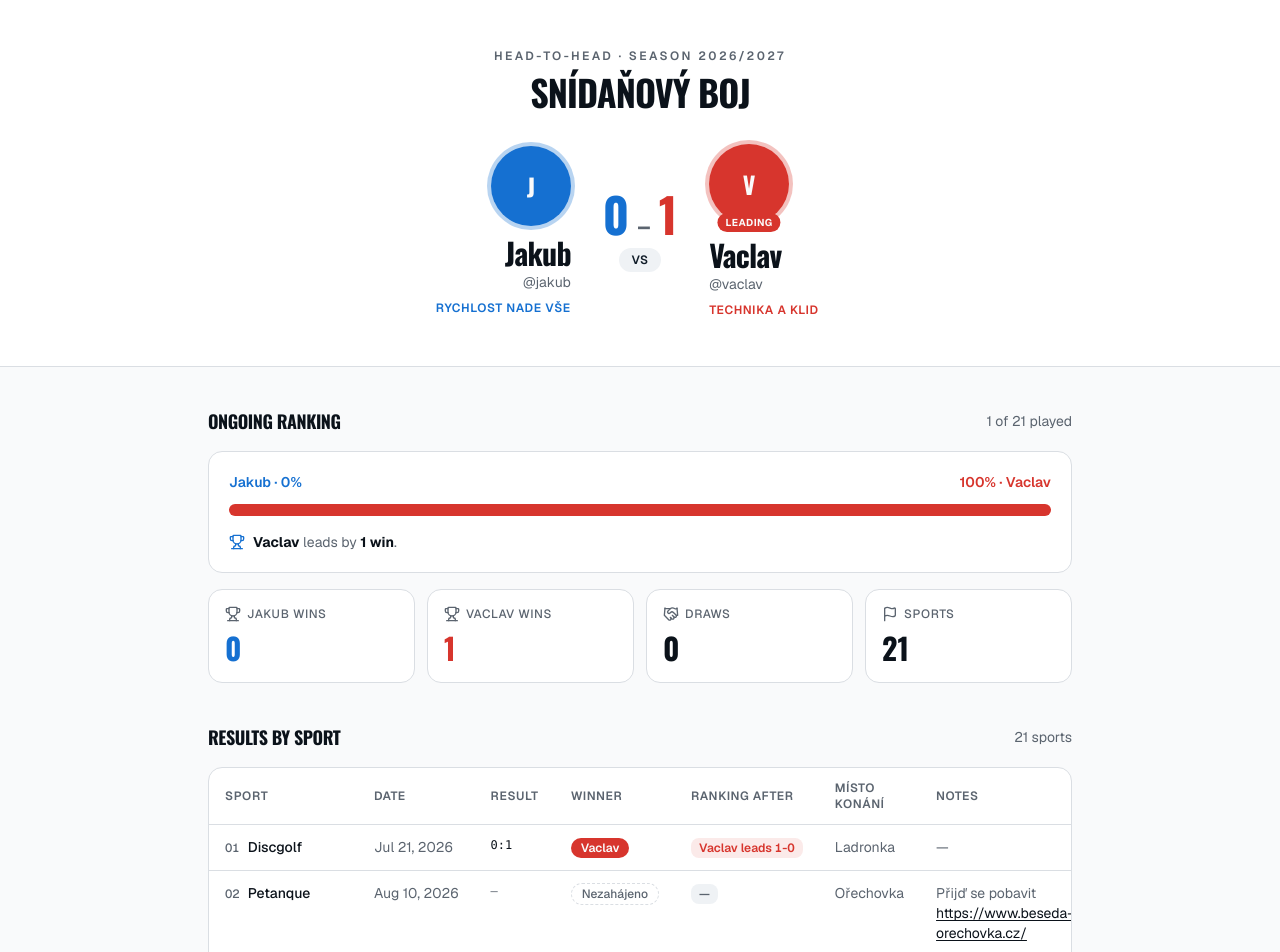
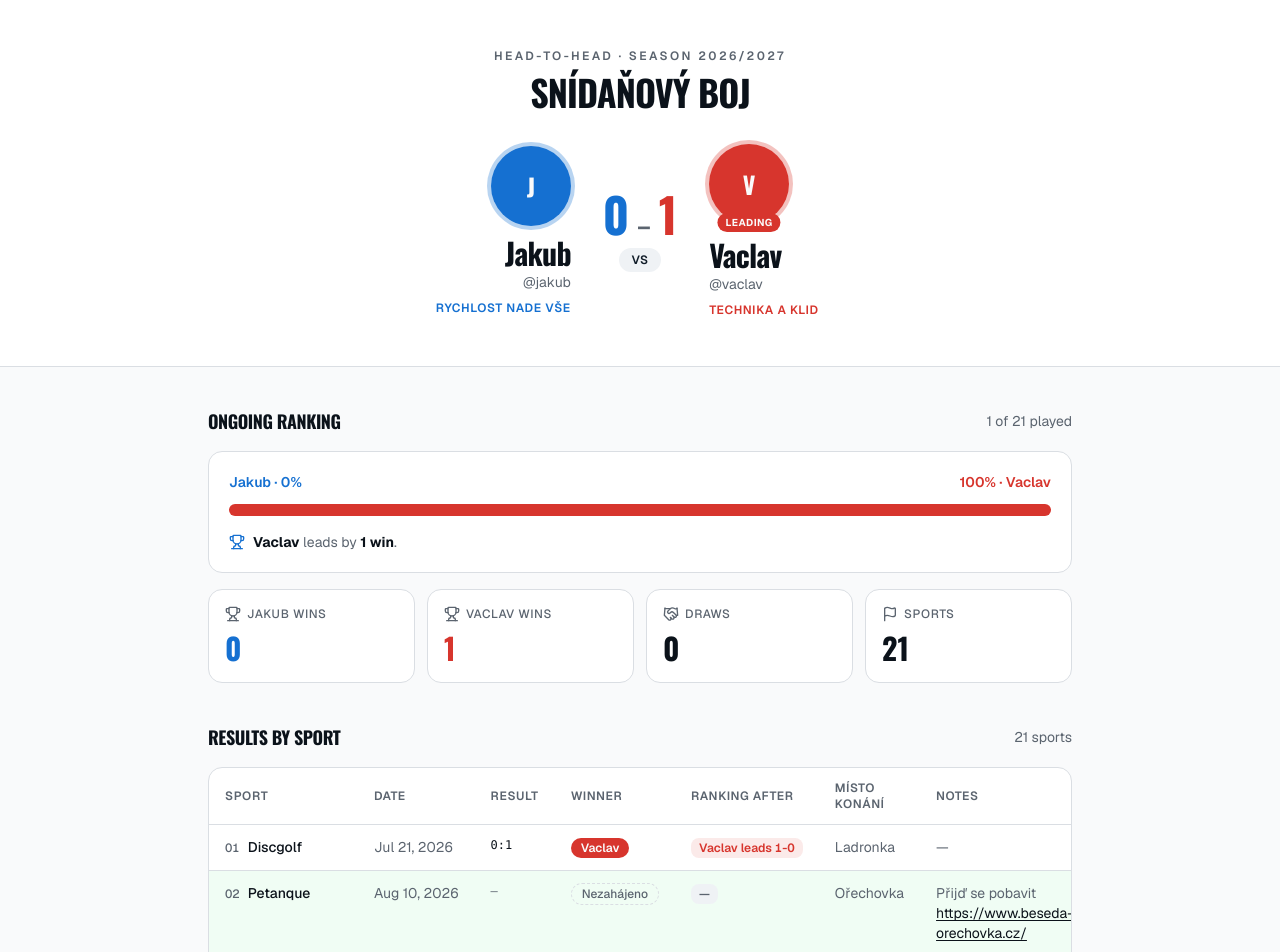
Before and after one commit to simivasek/Sportovni-challange, a Next.js app: page / in a window 1280 px wide. Shown: the top 952 px of the page. Built offline with nearby package versions, Linux system fonts and the light colour scheme.

Commit message:
Add files via upload

```diff
--- a/components/results-table.tsx
+++ b/components/results-table.tsx
@@ -31,6 +31,23 @@ function renderNotes(notes: string) {
       part
     ),
   )
+}
+
+// Finds the index of the next upcoming (unplayed, scheduled) match — the one
+// with the earliest future date that hasn't been played yet.
+function getNextMatchIndex(rows: MatchRow[]): number {
+  let bestIndex = -1
+  let bestTime = Infinity
+  rows.forEach((row, idx) => {
+    if (row.played || !row.date) return
+    const time = new Date(row.date).getTime()
+    if (Number.isNaN(time)) return
+    if (time < bestTime) {
+      bestTime = time
+      bestIndex = idx
+    }
+  })
+  return bestIndex
 }
 
 function WinnerBadge({ winner }: { winner: MatchRow["winner"] }) {
@@ -80,6 +97,7 @@ function RankingBadge({ row }: { row: MatchRow }) {
 export function ResultsTable() {
   const rows = getMatchRows()
   const anyPlayed = rows.some((r) => r.played)
+  const nextMatchIndex = getNextMatchIndex(rows)
 
   return (
     <section
@@ -141,10 +159,12 @@ export function ResultsTable() {
               </tr>
             </thead>
             <tbody>
-              {rows.map((m) => (
+              {rows.map((m, i) => (
                 <tr
                   key={m.sport}
-                  className="border-b border-border align-top transition-colors last:border-0 hover:bg-secondary/50"
+                  className={`border-b border-border align-top transition-colors last:border-0 hover:bg-secondary/50 ${
+                    i === nextMatchIndex ? "bg-green-50" : ""
+                  }`}
                 >
                   <th
                     scope="row"
@@ -182,10 +202,14 @@ export function ResultsTable() {
 
       {/* Mobile: stacked cards (below md) */}
       <ul className="mt-4 flex flex-col gap-3 md:hidden">
-        {rows.map((m) => (
+        {rows.map((m, i) => (
           <li
             key={m.sport}
-            className="rounded-xl border border-border bg-card p-4"
+            className={`rounded-xl border p-4 ${
+              i === nextMatchIndex
+                ? "border-green-300 bg-green-50"
+                : "border-border bg-card"
+            }`}
           >
             <div className="flex items-start justify-between gap-3">
               <div className="flex items-baseline gap-2">
```
